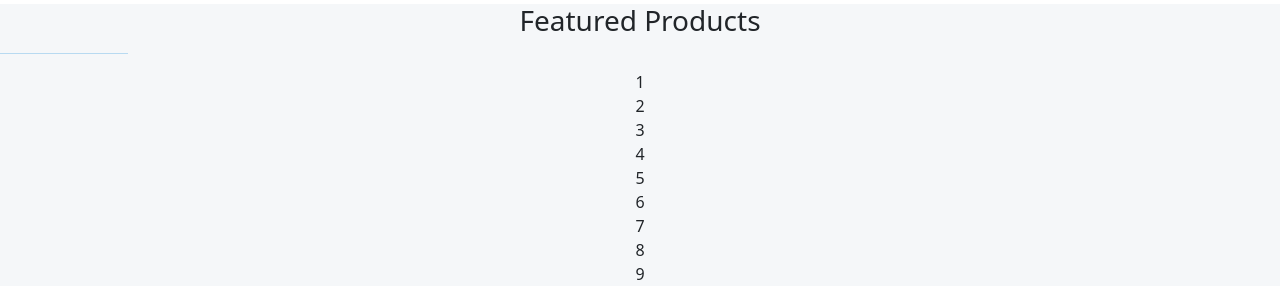
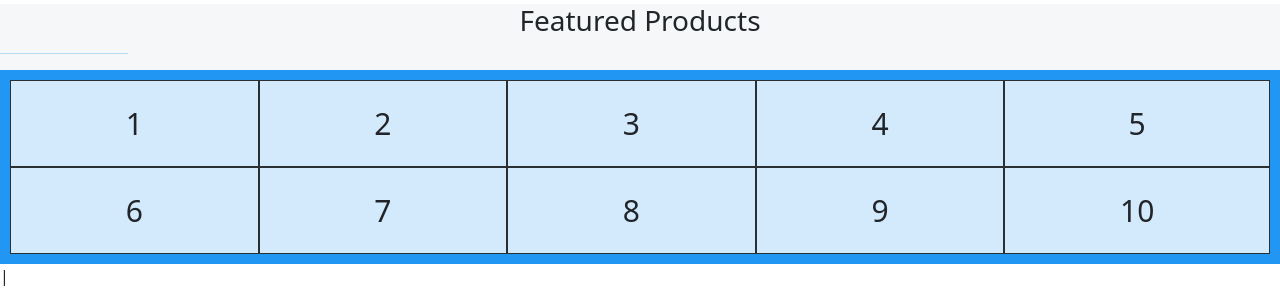
Before and after one commit to zaurkhalilli/DNK, a React (Create React App) app: page / in a window 1280 px wide. Shown: the part 1659-1949 px from the top of the page. Built offline with nearby package versions, Linux system fonts and the light colour scheme.

Commit message:
some new adds

```diff
--- a/src/Components/HomeProduct/Homeproduct.jsx
+++ b/src/Components/HomeProduct/Homeproduct.jsx
@@ -16,6 +16,7 @@ const Homeproduct = () => {
       <div class="grid-item">7</div>
       <div class="grid-item">8</div>
       <div class="grid-item">9</div>
+      <div class="grid-item">10</div>
 </div>
 
      </div>
--- a/src/Components/HomeProduct/Homeproduct.scss
+++ b/src/Components/HomeProduct/Homeproduct.scss
@@ -7,5 +7,18 @@
         width: 10%;
         color: #0084d6;
     }
+    .grid-container {
+      display: grid;
+      grid-template-columns: auto auto auto auto auto;
+      background-color: #2196F3;
+      padding: 10px;
+    }
+    .grid-item {
+      background-color: rgba(255, 255, 255, 0.8);
+      border: 1px solid rgba(0, 0, 0, 0.8);
+      padding: 20px;
+      font-size: 30px;
+      text-align: center;
+    }
   }
 }
```
